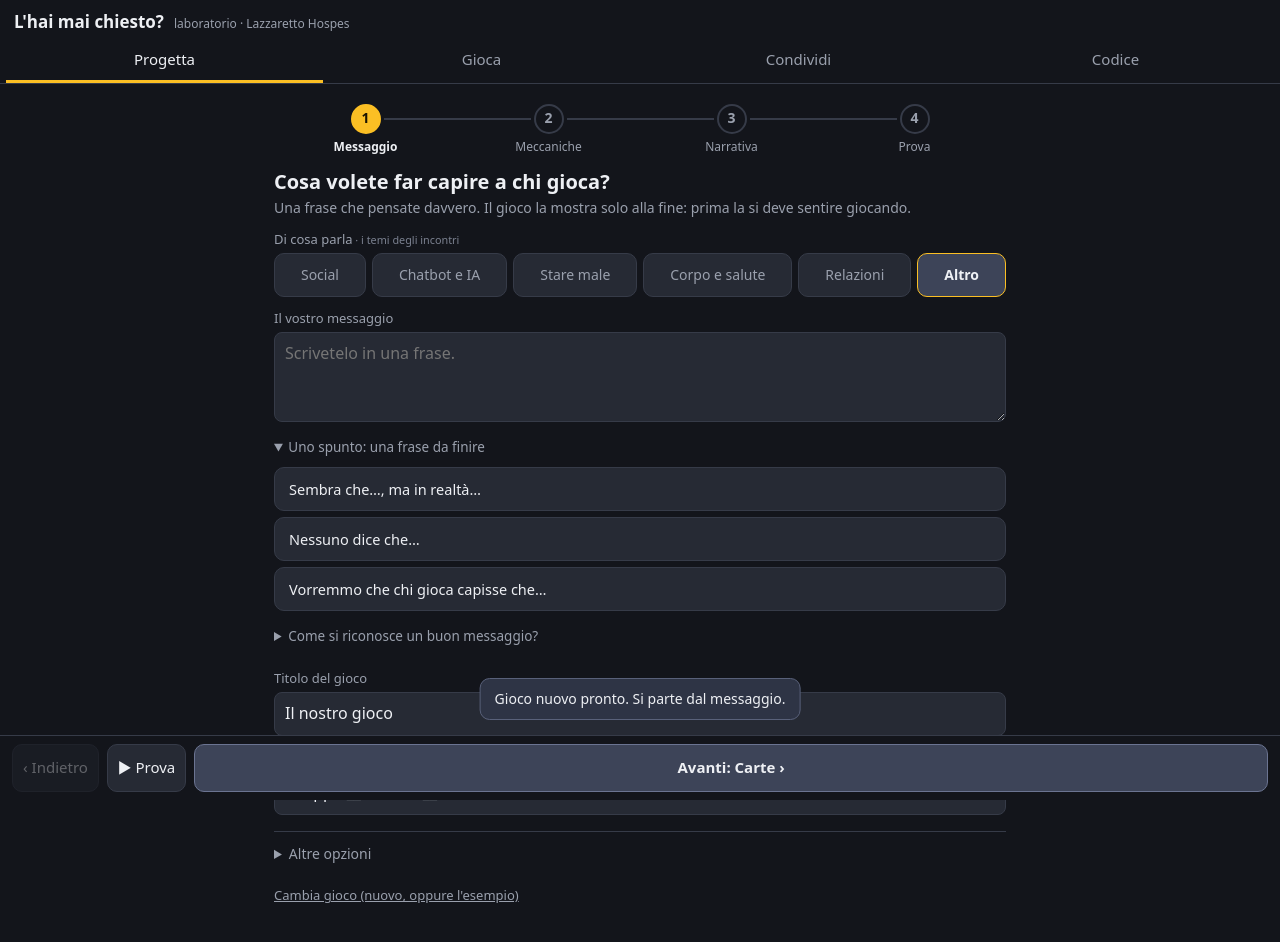
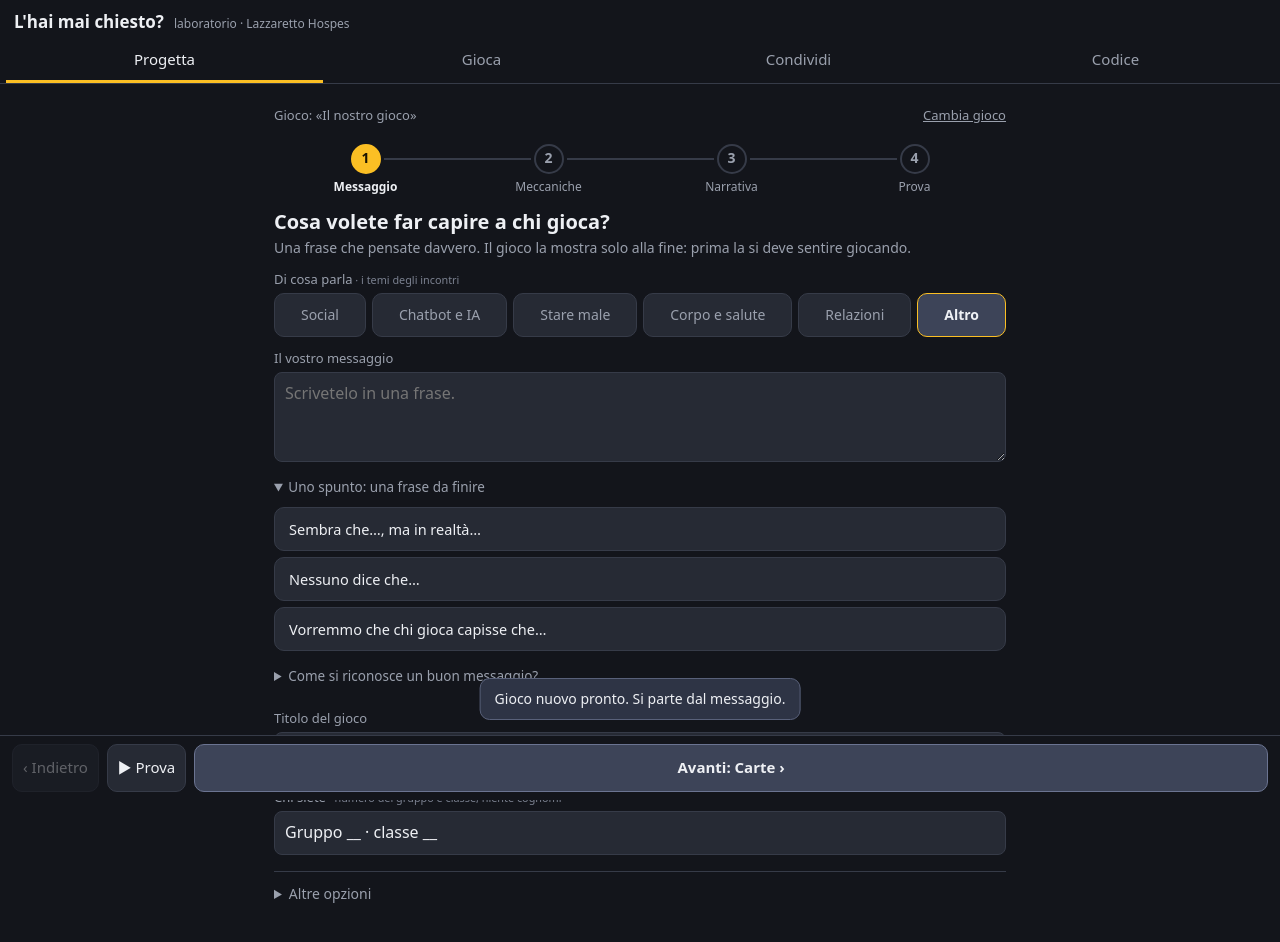
Before and after one commit to antori/hai-mai-chiesto, a plain HTML site: page index.html in a window 1280 px wide. Both pictures are taken after a click on the button 640 px from the left and 218 px from the top of the page. Drawn offline with Linux system fonts and the light colour scheme.

Commit message:
«Cambia gioco» in cima a ogni passo
Ogni passo di «Progetta» mostra il titolo del gioco aperto e il link
«Cambia gioco», che porta a «Da dove partite?». Il vecchio link in fondo
a «Messaggio» è tolto. Sostituire un gioco richiede ancora due tocchi.

Co-Authored-By: Claude Opus 5.5 <noreply@anthropic.com>
Claude-Session: https://claude.ai/code/session_01M9RbmMVzHauYJi4XAdbHDr

```diff
--- a/index.html
+++ b/index.html
@@ -124,6 +124,9 @@
   .add { width: 100%; margin-top: 4px; }
   .linkbtn { background: none; border: 0; color: var(--dim); text-decoration: underline; font: inherit; font-size: 13px; padding: 10px 0; min-height: 40px; cursor: pointer; }
   .grow { flex: 1; }
+  .gamebar { display: flex; align-items: center; justify-content: space-between; gap: 10px; font-size: 13px; color: var(--dim); }
+  .gamebar .name { min-width: 0; overflow: hidden; text-overflow: ellipsis; white-space: nowrap; }
+  .gamebar .linkbtn { flex: none; padding-left: 8px; }
   #wizBar { position: fixed; left: 0; right: 0; bottom: 0; z-index: 6; display: flex; gap: 8px; padding: 8px 12px; background: var(--bg); border-top: 1px solid var(--line); }
   #wizBar:empty { display: none; }
   #wizBar .btn { min-height: 48px; white-space: nowrap; padding: 9px 10px; }
@@ -625,7 +628,8 @@ let design = null, lastPlayed = null, codeDirty = false;
 const $ = (id) => document.getElementById(id);
 function save() { try { localStorage.setItem("hospes-design-v2", JSON.stringify(design)); } catch (e) { } }
 function loadSaved() { try { const s = localStorage.getItem("hospes-design-v2"); if (s) return normalize(JSON.parse(s)); } catch (e) { } return null; }
-function changed() { save(); codeDirty = false; }
+function gameLabel() { return "Gioco: «" + (String(design.titolo || "").trim() || "senza titolo") + "»"; }
+function changed() { save(); codeDirty = false; const g = document.getElementById("gameName"); if (g) g.textContent = gameLabel(); }
 let toastTimer = 0;
 function toast(t) {
   let el = document.querySelector(".toast");
@@ -1023,6 +1027,10 @@ function renderWizard() {
   if (wiz.edit) return renderEditor(head, f, bar, probs);
   const info = stepInfo(probs), cur = STEPS[wiz.step];
   if (!wiz.seen[cur.id]) { wiz.seen[cur.id] = true; saveWiz(); }
+  // quale gioco è aperto, e come cambiarlo: visibile a ogni passo
+  head.append(el("div", { class: "gamebar" },
+    el("span", { class: "name", id: "gameName" }, gameLabel()),
+    el("button", { class: "linkbtn", type: "button", onclick: () => { wiz.started = false; saveWiz(); renderWizard(); window.scrollTo(0, 0); } }, "Cambia gioco")));
   // fasi
   const phases = el("div", { class: "phases" });
   FASI.forEach((name, i) => {
@@ -1135,8 +1143,7 @@ const SCREENS = {
       textField("Titolo del gioco", d, "titolo"),
       textField("Chi siete", d, "autori", { small: "numero del gruppo e classe, niente cognomi" }),
       more(d.presentazione ? 1 : 0, false,
-        textField("Presentazione", d, "presentazione", { area: true, rows: 2, small: "cosa legge chi inizia a giocare" })),
-      el("button", { class: "linkbtn", type: "button", onclick: () => { wiz.started = false; saveWiz(); renderWizard(); window.scrollTo(0, 0); } }, "Cambia gioco (nuovo, oppure l'esempio)"));
+        textField("Presentazione", d, "presentazione", { area: true, rows: 2, small: "cosa legge chi inizia a giocare" })));
   },
 
   carte(f) {
```
